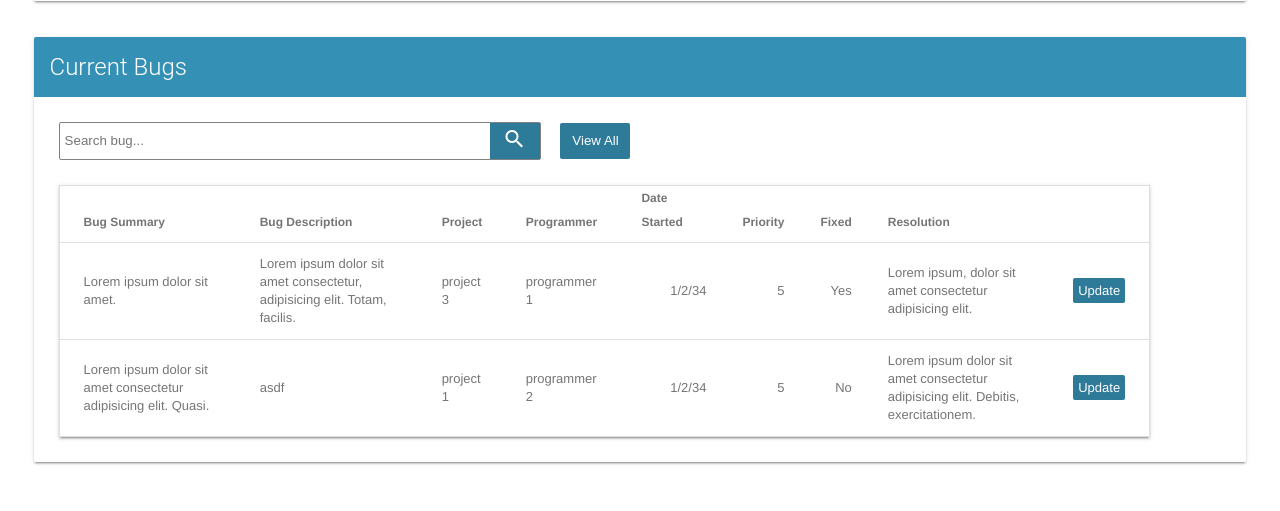
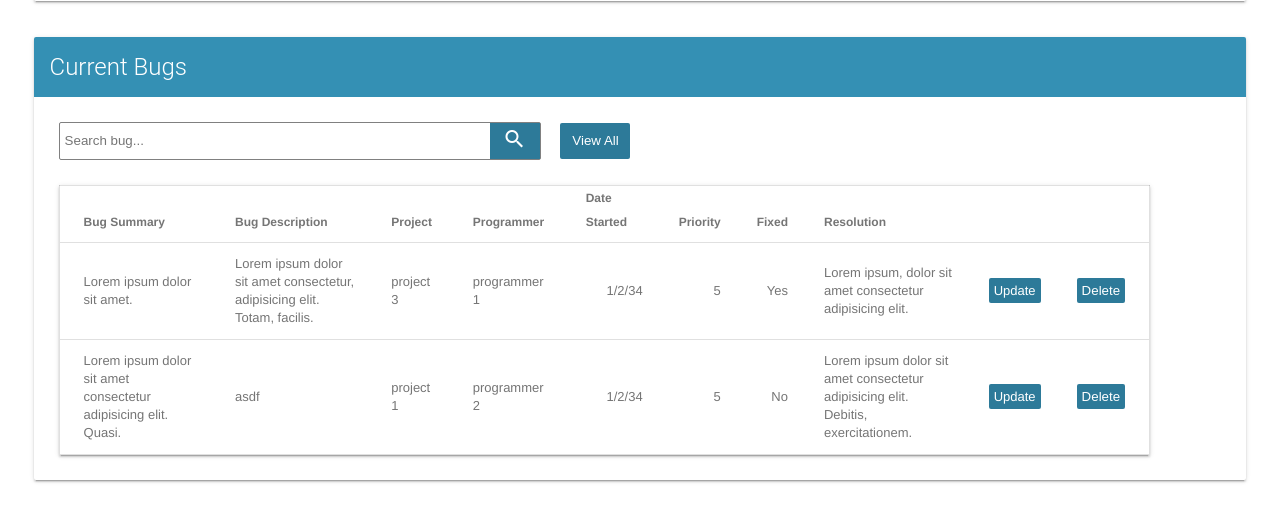
Before and after one commit to adam4321/CS-340_Databases, a Node server app: page / in a window 1280 px wide. Shown: the part 650-1161 px from the top of the page. Before the commit the page ends 1115 px from the top, so only its background shows below. Run offline with Node 20, Linux system fonts and the light colour scheme; some libraries are stand-ins or nearby versions.

Commit message:
add delete

```diff
--- a/group_project/views/user-home.handlebars
+++ b/group_project/views/user-home.handlebars
@@ -111,6 +111,7 @@
                     <td>Yes</td>
                     <td class="mdl-data-table__cell--non-numeric">Lorem ipsum, dolor sit amet consectetur adipisicing elit.</td>
                     <td><a class="update-btn" href="/edit-bug">Update</a></td>
+                    <td><button class="update-btn">Delete</button></td>
                 </tr>
                 <tr>
                     <td class="mdl-data-table__cell--non-numeric">Lorem ipsum dolor sit amet consectetur adipisicing elit. Quasi.</td>
@@ -122,6 +123,7 @@
                     <td>No</td>
                     <td class="mdl-data-table__cell--non-numeric">Lorem ipsum dolor sit amet consectetur adipisicing elit. Debitis, exercitationem.</td>
                     <td><a class="update-btn" href="/edit-bug">Update</a></td>
+                    <td><button class="update-btn">Delete</button></td>
                 </tr>
             </tbody>
         </table>
```
